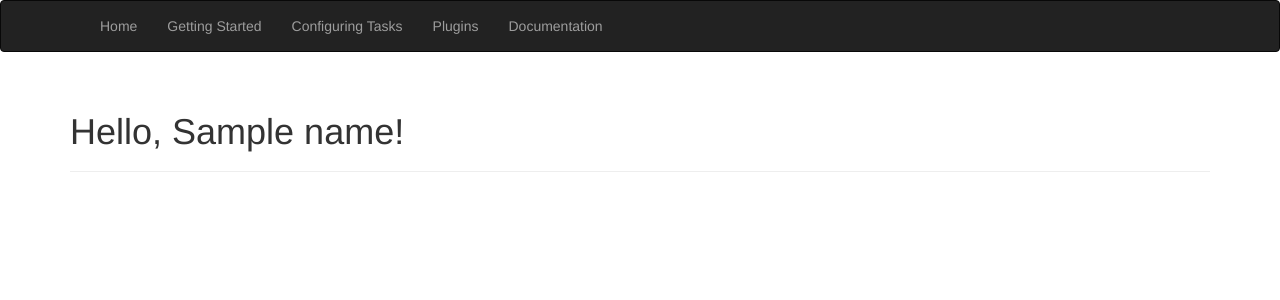
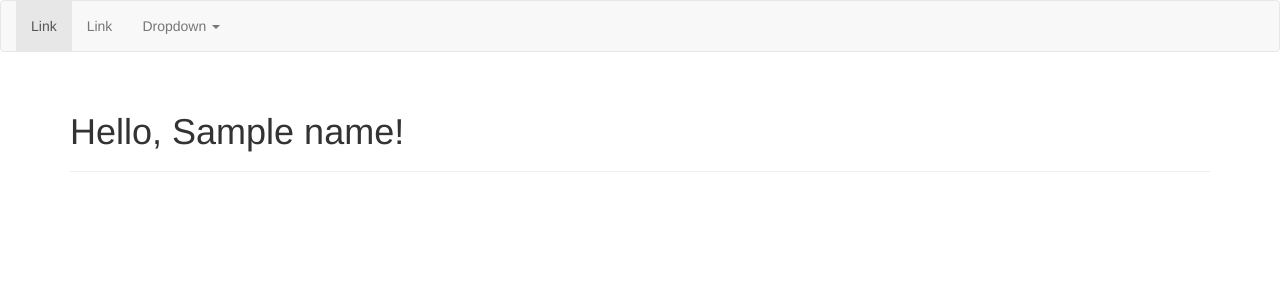
Before and after one commit to blueskyz/babysch, a Python web app: template src/templates/base.html in a window 1280 px wide. Shown: the top 300 px of the page. Run offline with Jinja, Linux system fonts and the light colour scheme; the template is opened without the code that fills it: most values are stand-ins (such as "Sample title", 1, 10 or a date in 2020); some libraries are stand-ins or nearby versions.

Commit message:
修改导航

```diff
--- a/src/templates/base.html
+++ b/src/templates/base.html
@@ -1,6 +1,7 @@
-<html>
+<html lang="zh-cn">
      <head>
         <meta charset="utf-8">
+        <meta name="viewport" content="width=device-width, initial-scale=1, shrink-to-fit=no">
         <title>早教|托教|上海XXXX托教中心_官网</title>
         <meta name="keywords" content="托教, 托育,托管,婴儿托管,幼儿园加盟, 早教中心,幼儿教育,幼儿早教,国际早教中心,幼儿早教课程,早教加盟,托管中心,托管加盟, 托教中心加盟,早教中心加盟">
         <meta name="description" content="国际化知名托教+早教综合品牌，拥有美国原创Daycare课程体系,纯双语教学环境,全球11国家138家中心,智能安全的教学环境+美国进口的教学用具,与百万家庭共同见证宝宝成长。">
@@ -18,50 +19,28 @@
      </head>
      <body>
          {% block navbar %}
-         <div class="navbar navbar-inverse">
-             <div class="navbar-inner">
-                 <div class="container">
-                     <a class="brand" href="/"><span class="logo"></span></a>
-                     <div class="navbar-header">
-                         <button type="button" class="navbar-toggle"
-                                               data-toggle="collapse" data-target=".navbar-collapse">
-                             <span class="sr-only">Toggle navigation</span>
-                             <span class="icon-bar"></span>
-                             <span class="icon-bar"></span>
-                             <span class="icon-bar"></span>
-                         </button>
-                         <!--
-                         <a class="navbar-brand" href="/">Flasky</a>
-                         -->
-                     </div>
-                     <div class="navbar-collapse collapse">
+         <header>
+             <nav class="navbar navbar-default">
+                 <div class="container-fluid">
                          <ul class="nav navbar-nav">
-                             <li><a href="/">Home</a></li>
-                             <li>
-                                 <a href="/getting-started">
-                                     <span>Getting Started</span>
-                                 </a>
-                             </li>
-                             <li>
-                                 <a href="/configuring-tasks">
-                                     <span>Configuring Tasks</span>
-                                 </a>
-                             </li>
-                             <li>
-                                 <a href="/plugins">
-                                     <span>Plugins</span>
-                                 </a>
-                             </li>
-                             <li>
-                                 <a href="/getting-started">
-                                     <span>Documentation</span>
-                                 </a>
+                             <li class="active"><a href="#">Link <span class="sr-only">(current)</span></a></li>
+                             <li><a href="#">Link</a></li>
+                             <li class="dropdown">
+                                 <a href="#" class="dropdown-toggle" data-toggle="dropdown" role="button" aria-haspopup="true" aria-expanded="false">Dropdown <span class="caret"></span></a>
+                                 <ul class="dropdown-menu">
+                                     <li><a href="#">Action</a></li>
+                                     <li><a href="#">Another action</a></li>
+                                     <li><a href="#">Something else here</a></li>
+                                     <li role="separator" class="divider"></li>
+                                     <li><a href="#">Separated link</a></li>
+                                     <li role="separator" class="divider"></li>
+                                     <li><a href="#">One more separated link</a></li>
+                                 </ul>
                              </li>
                          </ul>
-                     </div><!--.nav-collapse-->
                  </div>
-             </div>
-         </div>
+             </nav>
+         </header>
          {% endblock %}
 
          {% block content %}
```
